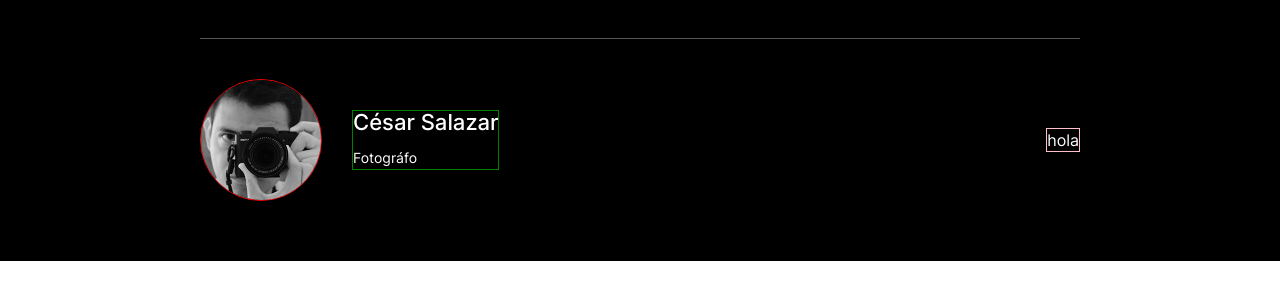
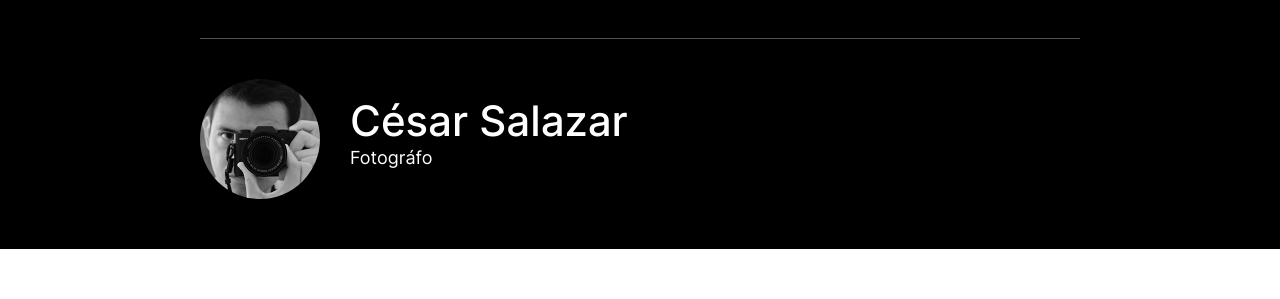
Before and after one commit to cesarcash/web_project_around, a plain HTML site: page index.html in a window 1280 px wide. Shown: the part 81-380 px from the top of the page. Drawn offline with Linux system fonts and the light colour scheme.

Commit message:
termino modulo user

```diff
--- a/blocks/user.css
+++ b/blocks/user.css
@@ -10,8 +10,6 @@
     border-radius: 50%;
     overflow: hidden;
     margin-bottom: 14px;
-    border: 1px solid red;
-
 }
 
 .user__photo {
@@ -21,7 +19,6 @@
 
 .user__data {
     text-align: center;
-    border: 1px solid green;
     margin-bottom: 36px;
 }
 
@@ -46,14 +43,14 @@
 }
 
 .user__action {
-    border: 1px solid pink;
+    width: 100%;
 }
 
 @media screen and (min-width: 1280px){
 
     .user {
         flex-direction: row;
-        padding: 40px 0px 60px;
+        padding: 40px 0px 50px;
 
     }
 
@@ -71,11 +68,16 @@
     }
 
     .user__name-profile {
+        font-size: 42px;
+        margin-bottom: 15px;
+    }
 
+    .user__name-description {
+        font-size: 18px;
     }
 
     .user__action {
-        margin-left: auto;
+        flex: 1;
     }
 
 }
--- a/index.html
+++ b/index.html
@@ -27,7 +27,6 @@
                     <p class="user__name-description">Fotográfo</p>
                 </div>
                 <div class="user__action">
-                    hola
                     <!-- <button id="" class="user__add" aria-label="Añadir post">
                         <img src="./images/icon__add.png" alt="Añadir post">
                     </button> -->
```
